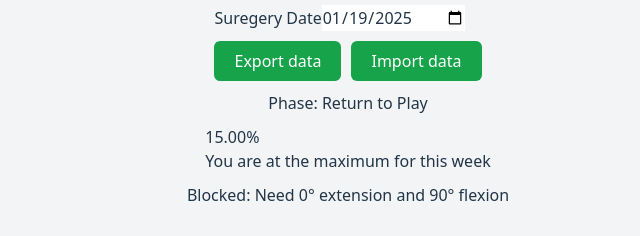
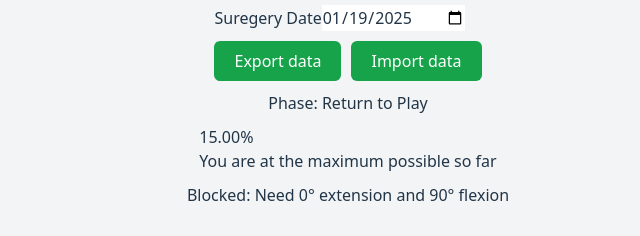
Before and after one commit to aricRach/ACL-Rehab, a React (Vite) app: page / in a window 1280 px wide. Shown: the top 236 px of the page, without its empty margins (292-932 px from the left). Built offline with nearby package versions, Linux system fonts and the light colour scheme.

Commit message:
fix The activity score was capped at the phase's maximum (15 in Early Rehab), so averaging just 42 minutes a week already counted as full marks and left no gap between your progress and the optimal one.

```diff
--- a/src/components/progress/ProgressBar.tsx
+++ b/src/components/progress/ProgressBar.tsx
@@ -21,8 +21,8 @@ export default function ProgressBar({ percent, optimalPercent }: Props) {
       <p className="text-sm mt-1 text-center">{percent.toFixed(2)}%</p>
       <p className="text-sm text-gray-600 text-center">
         {missing >= 0.01
-          ? `With optimal training: ${optimalPercent.toFixed(2)}% (+${missing.toFixed(2)}%)`
-          : 'You are at the maximum for this week'}
+          ? `With optimal training since surgery: ${optimalPercent.toFixed(2)}% (+${missing.toFixed(2)}%)`
+          : 'You are at the maximum possible so far'}
       </p>
     </div>
   );
--- a/src/services/progress.service.ts
+++ b/src/services/progress.service.ts
@@ -97,11 +97,9 @@ export function calculateProgress(
     phase.maxProgress
   );
 
-  // 280 min/week (40 min/day) = full activity score
-  const activityScore = Math.min(
-    phase.maxProgress,
-    (weeklyActivity / 280) * 100
-  );
+  // 280 min/week (40 min/day) = full activity score, in every phase
+  const activityScore =
+    phase.maxProgress * Math.min(1, weeklyActivity / 280);
 
   let progress = Math.min(
     phase.maxProgress,
@@ -111,7 +109,7 @@ export function calculateProgress(
   // Same week and ROM, but with a full activity score
   let optimalProgress = Math.min(
     phase.maxProgress,
-    timeScore * 0.6 + Math.min(phase.maxProgress, 100) * 0.4
+    timeScore * 0.6 + phase.maxProgress * 0.4
   );
 
   const gate = checkRomGate(phase.id, rom);
```
